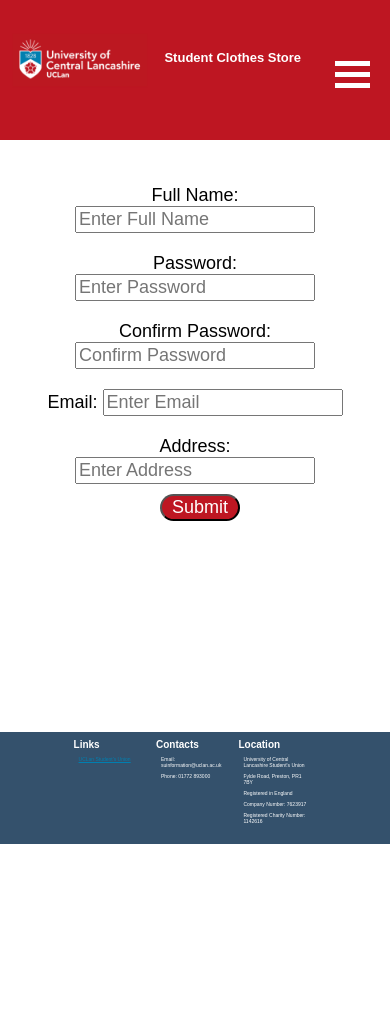
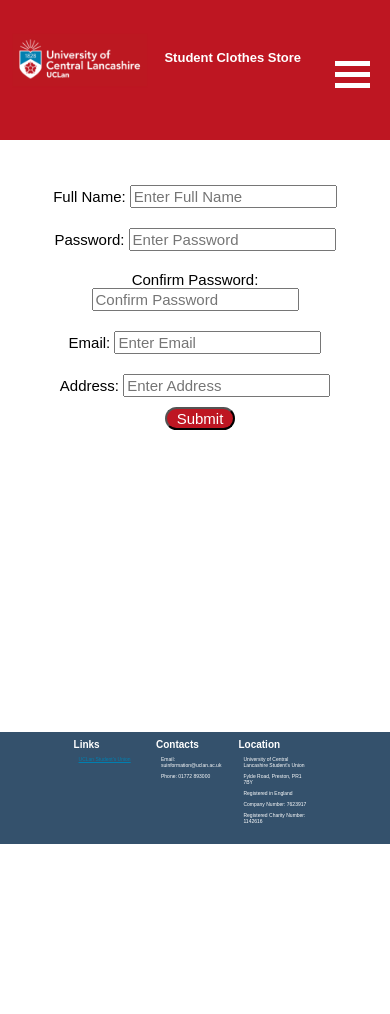
Before and after one commit to fentonseel/seel-fenton_20863245_assignment-one, a PHP site: page /register.php in a window 390 px wide. After the commit the page ends 844 px from the top, so only its background shows below. Run offline with PHP 8.4, Linux system fonts and the light colour scheme.

Commit message:
Made the additional functions responsive

```diff
--- a/formats.css
+++ b/formats.css
@@ -227,7 +227,7 @@ It sets the colour to blue, removes any default styling and changes the font siz
     height: 400px;
 }
 
-/*This contains all of the product cards on products.html
+/*This contains all of the product cards on products.php
 It sets a size and display of flex, allowing the page to be easily responsive*/
 .products
 {
@@ -289,7 +289,7 @@ It sets the colour, makes it bold and alligns the text to the centre*/
     color: var(--red);
 }
 
-/*This formats the 'Buy' button on products.html and item.html
+/*This formats the 'Buy' button on products.php and item.php
 Setting the background colour, text colour, font size, font weight and button size*/
 .buy
 {
@@ -345,12 +345,12 @@ Setting the colour to blue and causing it to be visable thorughout the page*/
     background-color: var(--cloud);
 }
 
-/*This contains all the contents of cart.html*/
+/*This contains all the contents of cart.php*/
 .cart
 {
     display: block;
     width: 60%;
-    margin: 16px auto;
+    margin: 30px auto;
     height: 100%;
 }
 
@@ -470,7 +470,7 @@ Setting a size and centering it*/
     align-self: center;
 }
 
-/*This formats the name of each product on item.html
+/*This formats the name of each product on item.php
 Setting the font size, weight and colour*/
 .rm-prod-title
 {
@@ -480,14 +480,14 @@ Setting the font size, weight and colour*/
     color: var(--dark-blue);
 }
 
-/*This formats the description of the products on item.html
+/*This formats the description of the products on item.php
 It puts a gap between the border and the text making it more aesthetically pleasing*/
 .rm-prod-info
 {
     margin-left: 10px;
 }
 
-/*This formats the price of each product on item.html
+/*This formats the price of each product on item.php
 Setting the colour and font weight*/
 .rm-prod-price
 {
@@ -496,7 +496,7 @@ Setting the colour and font weight*/
     color: var(--red);
 }
 
-/*This formats cart.html when the local storage is empty
+/*This formats cart.php when the local storage is empty
 It sets a border and size to show the user where the products are added*/
 .empty-cart
 {
@@ -516,6 +516,7 @@ Setting a bottom border, font size, colour and alligning the text to the centre*
     border-bottom: var(--black) solid 2px;
 }
 
+/*This formats the contents of the offers*/
 .offers-container
 {
     display: inline-flex;
@@ -527,6 +528,7 @@ Setting a bottom border, font size, colour and alligning the text to the centre*
     height: auto;
 }
 
+/*This formats the contents of each offers card*/
 .offer-card
 {
     width: 30%;
@@ -536,12 +538,14 @@ Setting a bottom border, font size, colour and alligning the text to the centre*
     border: var(--black) solid 2px;
 }
 
+/*This formats the titles for each offer card*/
 .offer-title
 {
     font-size: 20px;
     color: var(--gold);
 }
 
+/*This formats the information within the offers cards*/
 .offer-info
 {
     font-size: 16px;
@@ -549,6 +553,7 @@ Setting a bottom border, font size, colour and alligning the text to the centre*
     color: var(--black);
 }
 
+/*This formats the seach bar on the products page*/
 .search-bar
 {
     display: block;
@@ -556,12 +561,14 @@ Setting a bottom border, font size, colour and alligning the text to the centre*
     margin-top: 20px;
 }
 
+/*This formats the search button on the products page*/
 .search-button
 {
     background-color: var(--red);
     color: var(--white);
 }
 
+/*This formats the text input on the search bar*/
 .search-bar input
 {
     font-size: 20px;
@@ -569,23 +576,32 @@ Setting a bottom border, font size, colour and alligning the text to the centre*
     border-radius: 25px;
 }
 
+/*This formats the contents of the login on cart.php*/
 .login-container
 {
-    display: block;
     text-align: center;
     margin: 10px;
 }
 
+.login-container div
+{
+    display: inline-flex;
+    flex-direction: column;
+}
+
+/*This formats the labels in the login container*/
 .login-container label
 {
     font-size: 20px;
 }
 
+/*This formats the inputs in the login container*/
 .login-container input
 {
     font-size: 20px;
 }
 
+/*This formats the login button*/
 .login
 {
     text-align: center;
@@ -598,6 +614,7 @@ Setting a bottom border, font size, colour and alligning the text to the centre*
     border-radius: 25px;
 }
 
+/*This formats the login message that is shown when the user successfully logs in*/
 .login-message
 {
     font-size: 18px;
@@ -605,59 +622,69 @@ Setting a bottom border, font size, colour and alligning the text to the centre*
     text-align: center;
 }
 
+/*This formats the contents of register.php*/
 .register-content
 {
-    display: block;
+    display: flex;
+    flex-direction: column;
     text-align: center;
     margin: 35px;
     margin-bottom: 381px;
 }
 
+/*This formats the Full Name requirement for register.php*/
 .full-name
 {
     padding: 10px;
     font-size: 18px;
 }
 
+/*This formats the Full Name input requirement for register.php*/
 .full-name input
 {
     font-size: 18px;
 }
 
+/*This formats the Password requirement for register.php*/
 .password
 {
     padding: 10px;
     font-size: 18px;
 }
 
+/*This formats the Password input requirement for register.php*/
 .password input
 {
     font-size: 18px;
 }
 
-
+/*This formats the Email requirement for register.php*/
 .email
 {
     padding: 10px;
     font-size: 18px;
 }
 
+/*This formats the Email input requirement for register.php*/
 .email input
 {
     font-size: 18px;
 }
 
+/*This formats the Address requirement for register.php*/
 .address
 {
     padding: 10px;
     font-size: 18px;
 }
 
+/*This formats the Address input requirement for register.php*/
 .address input
 {
     font-size: 18px;
 }
 
+/*This formats the submit button when registering*/
 .submit
 {
     padding-left: 10px;
@@ -667,6 +694,26 @@ Setting a bottom border, font size, colour and alligning the text to the centre*
     background-color: var(--red);
     color: var(--white);
     border-radius: 25px;
+}
+
+/*This formats the checkout button on cart.php*/
+.checkout
+{
+    display: inline-flex;
+    background-color: var(--red);
+    border-radius: 25px;
+    border-style: none;
+    font-size: 18px;
+    color: var(--white);
+    padding: 5px;
+    margin-left: 685px;
+    transition: 0.3s;
+}
+
+/*This changes the colour of the checkout button when it is hovered over*/
+.checkout:hover
+{
+    background-color: var(--dark-red);
 }
 
 /*This media query is activated when the page width decreases below 1020 pixels
@@ -779,6 +826,36 @@ This is so then the content adapts to the size of the screen accordingly*/
         width: 729px;
     }
 
+    .offer-title
+    {
+        font-size: 18px;
+    }
+
+    .search-bar input
+    {
+        font-size: 18px;
+    }
+
+    .login-container
+    {
+        margin-bottom: 165px;
+    }
+
+    .login-container input
+    {
+        font-size: 18px;
+    }
+
+    .login-container label
+    {
+        font-size: 18px;
+    }
+
+    .checkout
+    {
+        margin-left: 645px;
+    }
+
     /*This media query is activated when the page width decreases below 592 pixels
     This is so then the content adapts to the size of the screen*/
     @media only screen and (max-width: 592px)
@@ -853,6 +930,77 @@ This is so then the content adapts to the size of the screen accordingly*/
         .cart
         {
             width: 95%;
+        }
+
+        .cart p
+        {
+            font-size: 12px;
+        }
+
+        .offer-info
+        {
+            font-size: 15px;
+        }
+
+        .search-bar input
+        {
+            font-size: 15px;
+        }
+
+        .prod-nav ul
+        {
+            font-size: 15px;
+        }
+
+        .login-container
+        {
+            margin-bottom: 230px;
+        }
+
+        .login-container input
+        {
+            font-size: 16px;
+        }
+
+        .login-container label
+        {
+            font-size: 16px;
+        }
+
+        .register-content div
+        {
+            font-size: 15px;
+        }
+
+        .full-name input
+        {
+            font-size: 15px;
+        }
+
+        .password input
+        {
+            font-size: 15px;
+        }
+
+        .email input
+        {
+            font-size: 15px;
+        }
+
+        .address input
+        {
+            font-size: 15px;
+        }
+
+        .submit
+        {
+            font-size: 15px;
+        }
+
+        .checkout
+        {
+            margin-left: 140px;
+            font-size: 15px;
         }
 
         /*This media query is activated when the page width decreases below 490 pixels
@@ -981,6 +1129,32 @@ This is so then the content adapts to the size of the screen accordingly*/
                 font-size: 20px;
             }
 
+            .offer-title
+            {
+                font-size: 14px;
+            }
+
+            .offer-info
+            {
+                font-size: 13px;
+            }
+
+            .login-container
+            {
+                text-align: left;
+                margin-bottom: 340px;
+            }
+
+            .login-container input
+            {
+                font-size: 16px;
+            }
+
+            .login-container label
+            {
+                font-size: 16px;
+            }
+
             /*This media query is activated when the page width decreases below 415 pixels
             This is so then the content adapts to the size of the screen*/
             @media only screen and (max-width: 415px)
```
Also changed, not shown: cart.php (+9 -4 lines).
